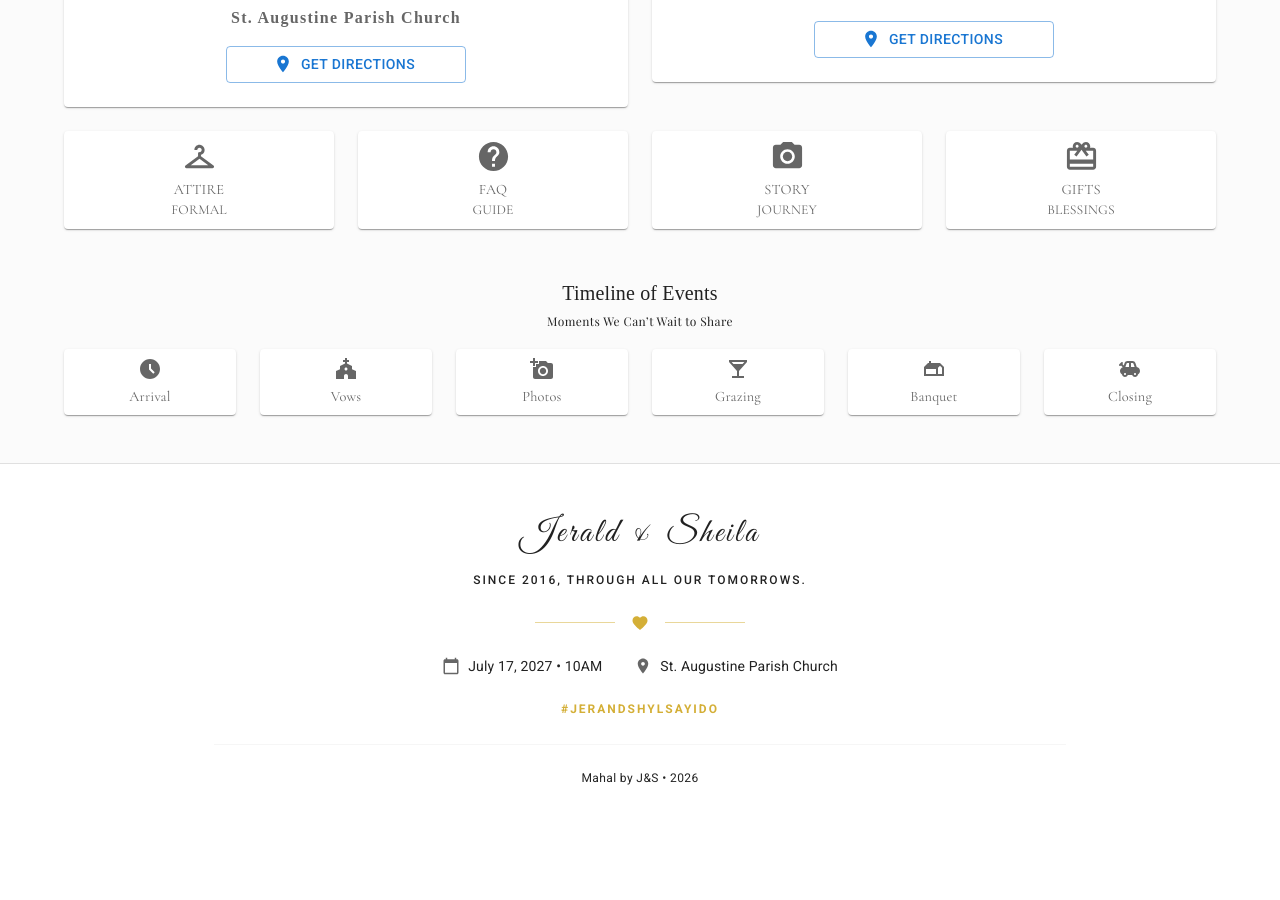
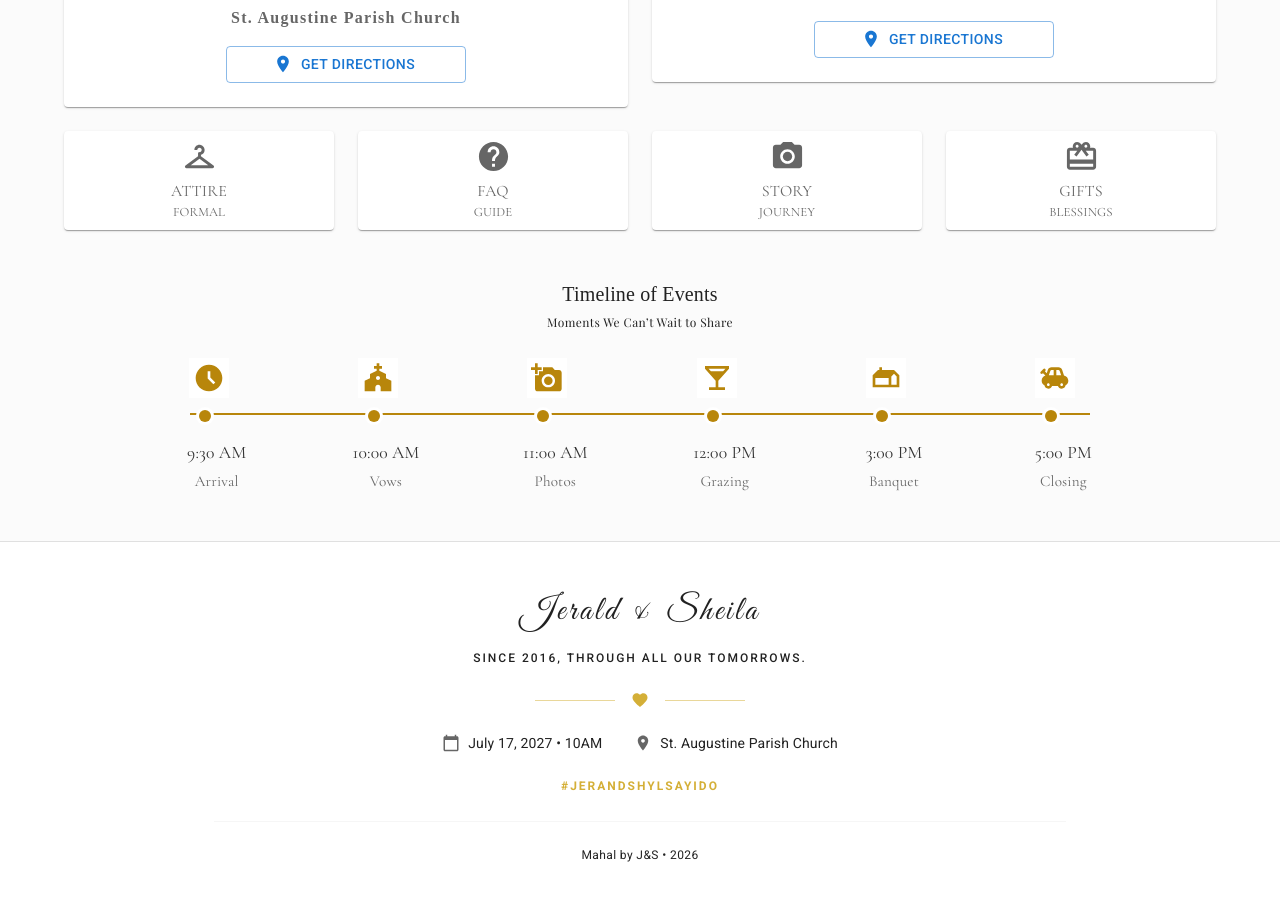
Before and after one commit to gutierrezjeralds/wedding-invitation, a React (Vite) app in the folder client/: page /wedding in a window 1280 px wide. Shown: the part 1246-2146 px from the top of the page. Before the commit the page ends 2083 px from the top, so only its background shows below. Built offline with nearby package versions, Linux system fonts and the light colour scheme; a web font is replaced by a local one.

Commit message:
Update wedding items

```diff
--- a/client/src/components/views/contents/Home.jsx
+++ b/client/src/components/views/contents/Home.jsx
@@ -20,7 +20,7 @@ export default function Home() {
         }),
     }));
 
-    const NAV_ITEMS = [
+    const oItemNav = [
         {
             id: 'story',
             to: '/story',
@@ -89,7 +89,7 @@ export default function Home() {
                         </Text>
 
                         <Grid container rowSpacing={1} columnSpacing={{ xs: 1, sm: 2, md: 3 }} className="mt-4">
-                            {NAV_ITEMS.map((item) => {
+                            {oItemNav.map((item) => {
                                 const IconComponent = item.icon;
                                 return (
                                     <Grid size={{ xs: 6, sm: 3 }} key={item.id}>
--- a/client/src/components/views/contents/Wedding.jsx
+++ b/client/src/components/views/contents/Wedding.jsx
@@ -31,6 +31,76 @@ export default function Wedding() {
     const [openViewMapModal, setOpenViewMapModal] = useState(false);
     const handleOpenViewMapModal = () => setOpenViewMapModal(true);
     const handleCloseViewMapModal = () => setOpenViewMapModal(false);
+
+    const oItemNav = [
+        {
+            id: 'attire',
+            to: '/attire',
+            icon: Checkroom,
+            titleKey: 'page_title_attire',
+            subtitleKey: 'page_subtitle_attire',
+        },
+        {
+            id: 'faq',
+            to: '/faq',
+            icon: Help,
+            titleKey: 'page_title_faq',
+            subtitleKey: 'page_subtitle_faq',
+        },
+        {
+            id: 'story',
+            to: '/story',
+            icon: CameraAlt,
+            titleKey: 'page_title_story',
+            subtitleKey: 'page_subtitle_story',
+        },
+        {
+            id: 'gift',
+            to: '/gift',
+            icon: CardGiftcard,
+            titleKey: 'page_title_gift',
+            subtitleKey: 'page_subtitle_gift',
+        },
+    ];
+
+    const oTimelineEvents = [
+        {
+            id: 1,
+            time: '9:30 AM',
+            titleKey: 'page_wedding_timeline_arrival',
+            icon: AccessTimeFilled,
+        },
+        {
+            id: 2,
+            time: '10:00 AM',
+            titleKey: 'page_wedding_timeline_ceremony',
+            icon: Church,
+        },
+        {
+            id: 3,
+            time: '11:00 AM',
+            titleKey: 'page_wedding_timeline_photo',
+            icon: AddAPhoto,
+        },
+        {
+            id: 4,
+            time: '12:00 PM',
+            titleKey: 'page_wedding_timeline_grazing',
+            icon: LocalBar,
+        },
+        {
+            id: 5,
+            time: '3:00 PM',
+            titleKey: 'page_wedding_timeline_reception',
+            icon: Gite,
+        },
+        {
+            id: 6,
+            time: '5:00 PM',
+            titleKey: 'page_wedding_timeline_wrap',
+            icon: Toys,
+        },
+    ];
 
     const ItemNav = styled(Paper)(({ theme }) => ({
             backgroundColor: '#fff',
@@ -132,58 +202,29 @@ export default function Wedding() {
                         </Grid>
 
                         <Grid container rowSpacing={1} columnSpacing={{ xs: 1, sm: 2, md: 3 }} className="my-4">
-                            <Grid size={3}>
-                                <Link component={RouterLink} to="/attire" underline="none" sx={{ color: 'inherit', display: 'block' }}>
+                            {oItemNav.map((item) => {
+                                const IconComponent = item.icon;
+                                return (
+                                    <Grid size={{ xs: 6, sm: 3 }} key={item.id}>
+                                        <Link
+                                            component={RouterLink}
+                                            to={item.to}
+                                            underline="none"
+                                            sx={{ color: 'inherit', display: 'block' }}
+                                        >
                                             <ItemNav>
-                                        <Checkroom fontSize="large" />
-                                        <Text className="text-uppercase d-block cormorant-garamond-regular" sx={{fontSize: {xs: "0.75rem", sm: "0.75rem", md: "0.9rem"}}}>
-                                            {oI18n("page_title_attire")}
+                                                <IconComponent fontSize="large" />
+                                                <Text className="text-uppercase d-block cormorant-garamond-regular fs-6">
+                                                    {oI18n(item.titleKey)}
                                                 </Text>
-                                        <Text className="text-uppercase d-block cormorant-garamond-regular" sx={{fontSize: {xs: "0.6rem", sm: "0.7rem", md: "0.85rem"}}}>
-                                            {oI18n("page_subtitle_attire")}
+                                                <Text className="text-uppercase d-block cormorant-garamond-regular fs-8">
+                                                    {oI18n(item.subtitleKey)}
                                                 </Text>
                                             </ItemNav>
                                         </Link>
                                     </Grid>
-                            <Grid size={3}>
-                                <Link component={RouterLink} to="/faq" underline="none" sx={{ color: 'inherit', display: 'block' }}>
-                                    <ItemNav>
-                                        <Help fontSize="large" />
-                                        <Text className="text-uppercase d-block cormorant-garamond-regular" sx={{fontSize: {xs: "0.75rem", sm: "0.75rem", md: "0.9rem"}}}>
-                                            {oI18n("page_title_faq")}
-                                        </Text>
-                                        <Text className="text-uppercase d-block cormorant-garamond-regular" sx={{fontSize: {xs: "0.6rem", sm: "0.7rem", md: "0.85rem"}}}>
-                                            {oI18n("page_subtitle_faq")}
-                                        </Text>
-                                    </ItemNav>
-                                </Link>
-                            </Grid>
-                            <Grid size={3}>
-                                <Link component={RouterLink} to="/story" underline="none" sx={{ color: 'inherit', display: 'block' }}>
-                                    <ItemNav>
-                                        <CameraAlt fontSize="large" />
-                                        <Text className="text-uppercase d-block cormorant-garamond-regular" sx={{fontSize: {xs: "0.75rem", sm: "0.75rem", md: "0.9rem"}}}>
-                                            {oI18n("page_title_story")}
-                                        </Text>
-                                        <Text className="text-uppercase d-block cormorant-garamond-regular" sx={{fontSize: {xs: "0.6rem", sm: "0.7rem", md: "0.85rem"}}}>
-                                            {oI18n("page_subtitle_story")}
-                                        </Text>
-                                    </ItemNav>
-                                </Link>
-                            </Grid>
-                            <Grid size={3}>
-                                <Link component={RouterLink} to="/gift" underline="none" sx={{ color: 'inherit', display: 'block' }}>
-                                    <ItemNav>
-                                        <CardGiftcard fontSize="large" />
-                                        <Text className="text-uppercase d-block cormorant-garamond-regular" sx={{fontSize: {xs: "0.75rem", sm: "0.75rem", md: "0.9rem"}}}>
-                                            {oI18n("page_title_gift")}
-                                        </Text>
-                                        <Text className="text-uppercase d-block cormorant-garamond-regular" sx={{fontSize: {xs: "0.6rem", sm: "0.7rem", md: "0.85rem"}}}>
-                                            {oI18n("page_subtitle_gift")}
-                                        </Text>
-                                    </ItemNav>
-                                </Link>
-                            </Grid>
+                                );
+                            })}
                         </Grid>
 
                         <Text variant="h6" className="cormorant-sc-regular mt-5">
@@ -193,56 +234,126 @@ export default function Wedding() {
                             {oI18n("page_wedding_timeline_subtitle")}
                         </Text>
 
-                        <Grid container rowSpacing={1} columnSpacing={{ xs: 1, sm: 2, md: 3 }} className="mt-3">
-                            <Grid size={2}>
-                                <ItemTimeline>
-                                    <AccessTimeFilled fontSize="medium" />
-                                    <Text className="d-block cormorant-garamond-regular" sx={{fontSize: {xs: "0.7rem", sm: "0.75rem", md: "0.9rem"}}}>
-                                        {oI18n("page_wedding_timeline_arrival")}
+                       {/* TIMELINE CONTAINER */}
+                        <Box className="mt-4"
+                            sx={{
+                                position: 'relative',
+                                display: 'flex',
+                                flexDirection: { xs: 'column', md: 'row' },
+                                justifyContent: { xs: 'center', md: 'space-between' },
+                                alignItems: { xs: 'center', md: 'stretch' },
+                                gap: { xs: 4, md: 2 },
+                                maxWidth: { xs: 280, sm: 320, md: 1000 }, // Constraints width on mobile so content centers cleanly
+                                mx: 'auto', // Centers the whole timeline container horizontally
+                            }}
+                        >
+                            {/* CONNECTING LINE (DESKTOP: Horizontal) */}
+                            <Box
+                                sx={{
+                                    display: { xs: 'none', md: 'block' },
+                                    position: 'absolute',
+                                    top: '55px',
+                                    left: '5%',
+                                    right: '5%',
+                                    height: '2px',
+                                    backgroundColor: '#b8860b',
+                                    zIndex: 0,
+                                }}
+                            />
+
+                            {/* CONNECTING LINE (MOBILE: Vertical line through the icons) */}
+                            <Box
+                                sx={{
+                                    display: { xs: 'block', md: 'none' },
+                                    position: 'absolute',
+                                    top: '20px',
+                                    bottom: '20px',
+                                    left: '20px', // Aligned with the center of the 40px icon box on mobile
+                                    width: '2px',
+                                    backgroundColor: '#b8860b',
+                                    zIndex: 0,
+                                }}
+                            />
+
+                            {/* TIMELINE ITEMS */}
+                            {oTimelineEvents.map((event) => {
+                                const IconComponent = event.icon;
+                                const eventTitle = oI18n(event.titleKey, event.titleKey);
+
+                                return (
+                                    <Box
+                                        key={event.id}
+                                        sx={{
+                                            position: 'relative',
+                                            zIndex: 1,
+                                            display: 'flex',
+                                            flexDirection: { xs: 'row', md: 'column' },
+                                            alignItems: 'center',
+                                            textAlign: { xs: 'left', md: 'center' },
+                                            flex: 1,
+                                            width: '100%',
+                                        }}
+                                    >
+                                        {/* ICON WITH BACKGROUND MASK */}
+                                        <Box
+                                            sx={{
+                                                color: '#b8860b',
+                                                width: 40,
+                                                height: 40,
+                                                display: 'flex',
+                                                justifyContent: 'center',
+                                                alignItems: 'center',
+                                                bgcolor: '#fff', // Masks line behind icon
+                                                mr: 2,
+                                                mb: { xs: 0, md: 1.5 },
+                                                flexShrink: 0,
+                                            }}
+                                        >
+                                            <IconComponent sx={{ fontSize: { xs: 26, md: 32 } }} />
+                                        </Box>
+
+                                        {/* DOT ON THE LINE */}
+                                        <Box
+                                            sx={{
+                                                width: 12,
+                                                height: 12,
+                                                borderRadius: '50%',
+                                                backgroundColor: '#b8860b',
+                                                mr: 3,
+                                                mb: { xs: 0, md: 2 },
+                                                boxShadow: '0 0 0 3px #fff',
+                                                flexShrink: 0,
+                                            }}
+                                        />
+
+                                        {/* TEXT CONTENT */}
+                                        <Stack spacing={0.3} sx={{ minWidth: 120 }}>
+                                            <Text
+                                                variant="subtitle1"
+                                                className="cormorant-garamond-regular"
+                                                sx={{
+                                                    fontWeight: 'bold',
+                                                    fontSize: { xs: '1.05rem', md: '1.1rem' },
+                                                    color: '#333',
+                                                }}
+                                            >
+                                                {event.time}
                                             </Text>
-                                </ItemTimeline>
-                            </Grid>
-                            <Grid size={2}>
-                                <ItemTimeline>
-                                    <Church fontSize="medium" />
-                                    <Text className="d-block cormorant-garamond-regular" sx={{fontSize: {xs: "0.7rem", sm: "0.75rem", md: "0.9rem"}}}>
-                                        {oI18n("page_wedding_timeline_ceremony")}
+                                            <Text
+                                                variant="body2"
+                                                className="cormorant-garamond-regular"
+                                                sx={{
+                                                    fontSize: { xs: '0.9rem', md: '0.95rem' },
+                                                    color: '#666',
+                                                }}
+                                            >
+                                                {eventTitle}
                                             </Text>
-                                </ItemTimeline>
-                            </Grid>
-                            <Grid size={2}>
-                                <ItemTimeline>
-                                    <AddAPhoto fontSize="medium" />
-                                    <Text className="d-block cormorant-garamond-regular" sx={{fontSize: {xs: "0.7rem", sm: "0.75rem", md: "0.9rem"}}}>
-                                        {oI18n("page_wedding_timeline_photo")}
-                                    </Text>
-                                </ItemTimeline>
-                            </Grid>
-                            <Grid size={2}>
-                                <ItemTimeline>
-                                    <LocalBar fontSize="medium" />
-                                    <Text className="d-block cormorant-garamond-regular" sx={{fontSize: {xs: "0.7rem", sm: "0.75rem", md: "0.9rem"}}}>
-                                        {oI18n("page_wedding_timeline_grazing")}
-                                    </Text>
-                                </ItemTimeline>
-                            </Grid>
-                            <Grid size={2}>
-                                <ItemTimeline>
-                                    <Gite fontSize="medium" />
-                                    <Text className="d-block cormorant-garamond-regular" sx={{fontSize: {xs: "0.7rem", sm: "0.75rem", md: "0.9rem"}}}>
-                                        {oI18n("page_wedding_timeline_reception")}
-                                    </Text>
-                                </ItemTimeline>
-                            </Grid>
-                            <Grid size={2}>
-                                <ItemTimeline>
-                                    <Toys fontSize="medium" />
-                                    <Text className="d-block cormorant-garamond-regular" sx={{fontSize: {xs: "0.7rem", sm: "0.75rem", md: "0.9rem"}}}>
-                                        {oI18n("page_wedding_timeline_wrap")}
-                                    </Text>
-                                </ItemTimeline>
-                            </Grid>
-                        </Grid>
+                                        </Stack>
+                                    </Box>
+                                );
+                            })}
+                        </Box>
                     </Box>
                 </Container>
             </Box>
```
Lines whose indentation alone changed are shown as unchanged.
